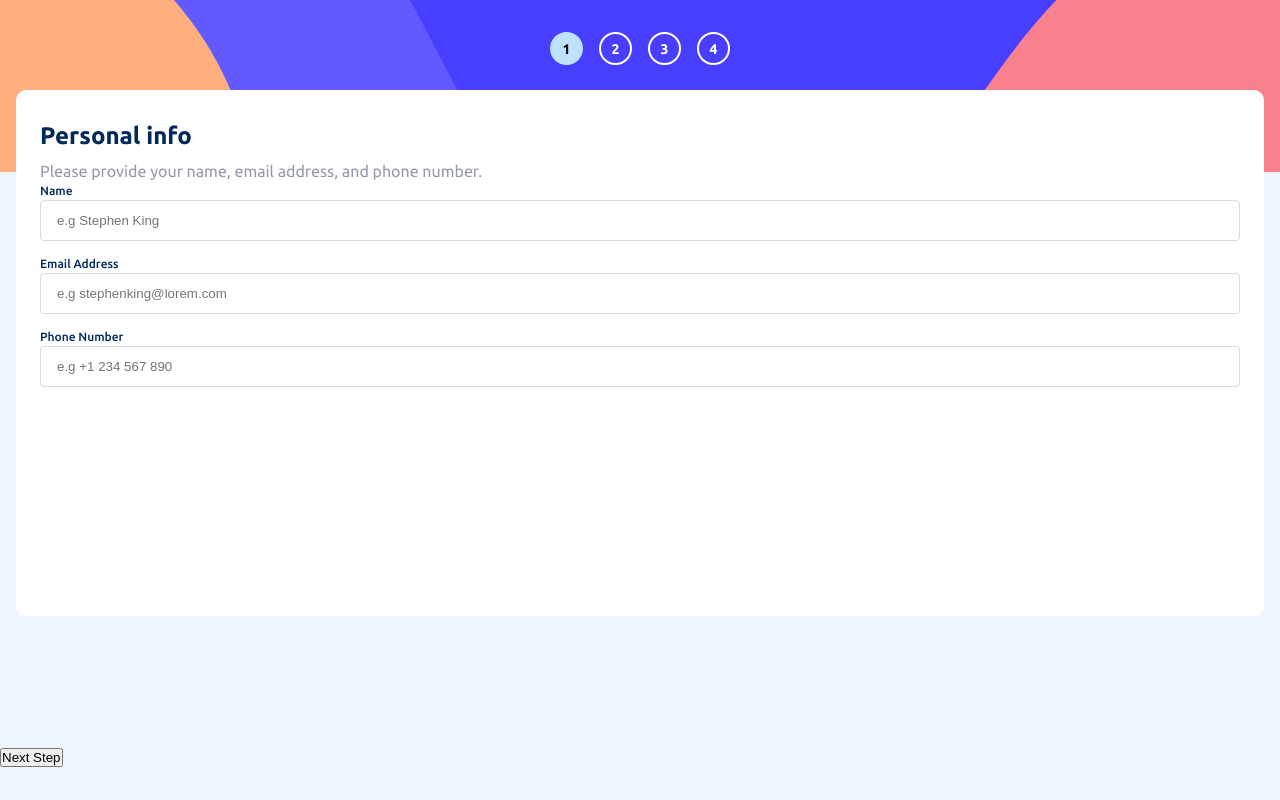
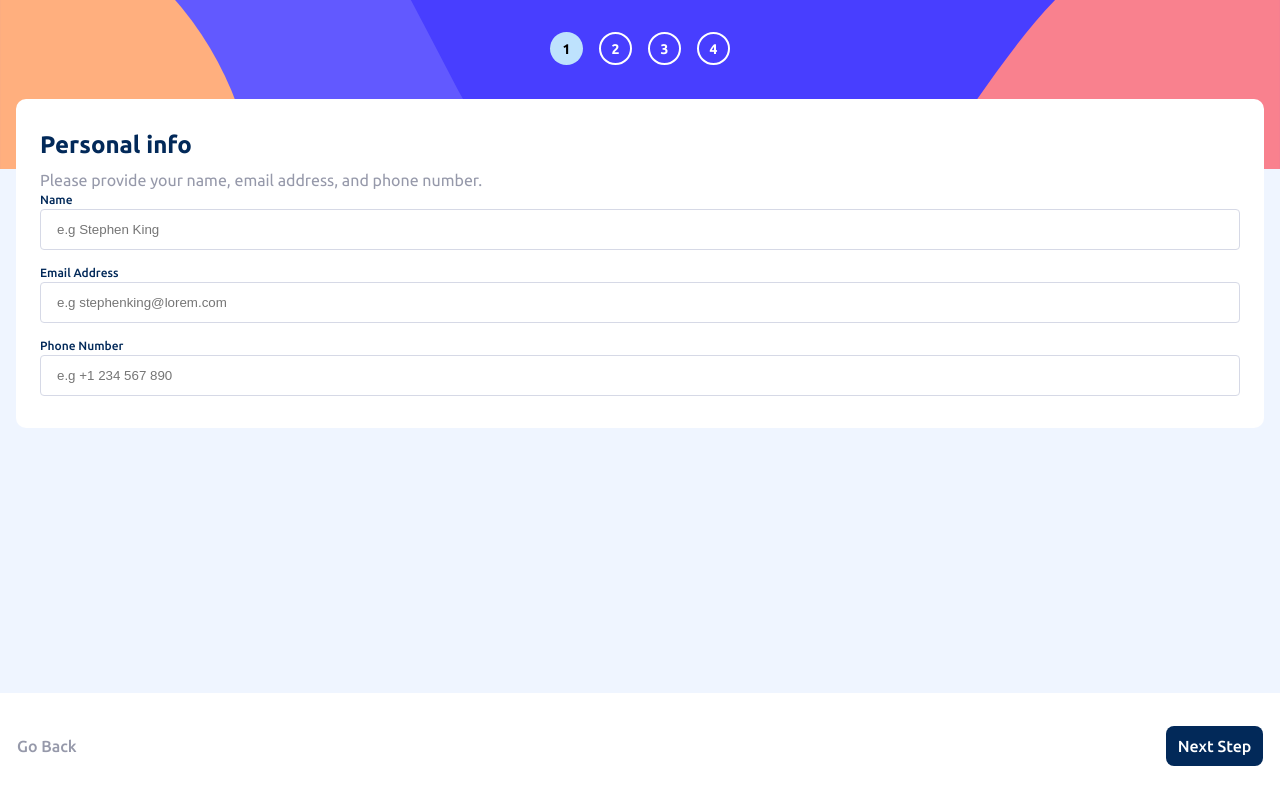
Before and after one commit to David-Henery4/Multi-Step-Form, a React (Vite) app: page / in a window 1280 px wide. Built offline with nearby package versions, Linux system fonts and the light colour scheme.

Commit message:
first-step-mob

```diff
--- a/src/components/BtnContainerMob.jsx
+++ b/src/components/BtnContainerMob.jsx
@@ -2,6 +2,7 @@
 const BtnContainerMob = () => {
   return (
     <div className="btn-container-mob">
+      <button className="btn btn-back">Go Back</button>
       <button className="btn btn-next">Next Step</button>
     </div>
   );
--- a/src/styles.scss
+++ b/src/styles.scss
@@ -5,6 +5,7 @@
 @import "./styles/layouts/step-container-mob";
 @import "./styles/layouts/main-content";
 @import "./styles/layouts/btn-container-mob";
+@import "./styles/components/btns";
 @import "./styles/components/step-order-mob";
 @import "./styles/components/step-circle";
 @import "./styles/components/inputs";
--- /dev/null
+++ b/src/styles/components/_btns.scss
@@ -0,0 +1,20 @@
+.btn{
+  border: none;
+  font-family: 'Ubuntu', sans-serif;
+  font-size: 1.6rem;
+  font-weight: 500;
+  &-back{
+    background-color: transparent;
+    color: $coolGrey;
+  }
+  &-next{
+    width: 97px;
+    height: 40px;
+    background-color: $marineBlue;
+    color: $white;
+    border-radius: 8px;
+    display: inline-flex;
+    justify-content: center;
+    align-items: center;
+  }
+}
--- a/src/styles/layouts/_btn-container-mob.scss
+++ b/src/styles/layouts/_btn-container-mob.scss
@@ -1,4 +1,10 @@
-.btn-container-mob{
+.btn-container-mob {
   grid-column: 1/-1;
   grid-row: 12/13;
+  //
+  padding: 17px;
+  display: flex;
+  justify-content: space-between;
+  align-items: center;
+  background-color: white;
 }
--- a/src/styles/layouts/_main-content.scss
+++ b/src/styles/layouts/_main-content.scss
@@ -1,6 +1,6 @@
 .main-content{
   grid-column: 2/12;
-  grid-row: 2/8;
+  grid-row: 2/4;
   z-index: 10;
   padding: 3.2rem 2.4rem;
   background-color: $white;
--- a/src/styles/layouts/_main-grid.scss
+++ b/src/styles/layouts/_main-grid.scss
@@ -1,4 +1,5 @@
 .main-grid{
   display: grid;
   grid-template-columns: 1.6rem  repeat(10,1fr) 1.6rem;
+  grid-template-rows: 99px 70px min-content;
 }
--- a/src/styles/layouts/_step-container-mob.scss
+++ b/src/styles/layouts/_step-container-mob.scss
@@ -1,9 +1,9 @@
 .step-order-container-mob{
   width: 100%;
-  height: 172px;
+  // height: 172px;
   position: relative;
   grid-column: 1/-1;
-  grid-row: 1/4;
+  grid-row: 1/3;
   padding-top: 3.2rem;
   // background-image: url(../../assets/bg-sidebar-mobile.svg);
   display: flex;
```
